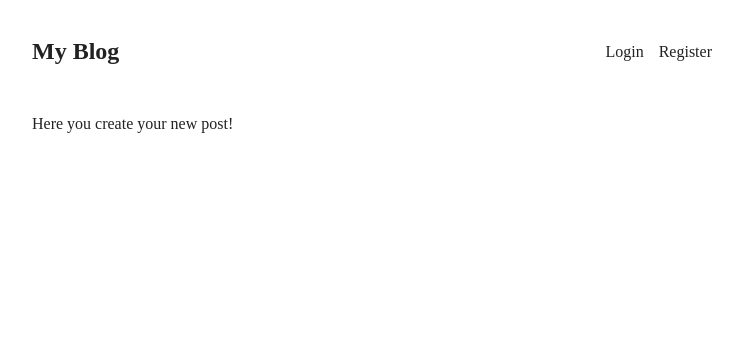
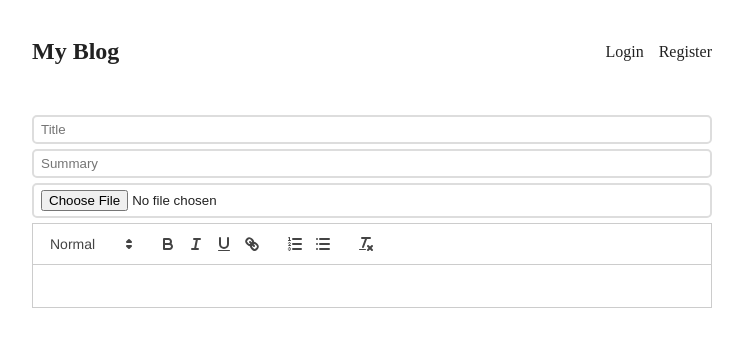
Before and after one commit to Meshclan1/MERN-Blog-App, a React (Vite) app in the folder client/: page /create in a window 1280 px wide. Shown: the top 346 px of the page, without its empty margins (268-1011 px from the left). Built offline with nearby package versions, Linux system fonts and the light colour scheme; no server answers; the HTML template or start-up script is replaced by a standard one.

Commit message:
implementing react-quill package

```diff
--- a/client/package.json
+++ b/client/package.json
@@ -12,6 +12,7 @@
   "dependencies": {
     "react": "^18.2.0",
     "react-dom": "^18.2.0",
+    "react-quill": "^2.0.0",
     "react-router-dom": "^6.21.0"
   },
   "devDependencies": {
--- a/client/src/components/pages/CreatePost.jsx
+++ b/client/src/components/pages/CreatePost.jsx
@@ -1,3 +1,13 @@
+import ReactQuill from "react-quill";
+import "react-quill/dist/quill.snow.css";
+
 export default function CreatePost() {
-  return <div>Here you create your new post!</div>;
+  return (
+    <form>
+      <input type="title" placeholder={"Title"}></input>
+      <input type="summary" placeholder={"Summary"}></input>
+      <input type="file"></input>
+      <ReactQuill theme="snow" />
+    </form>
+  );
 }
```
Also changed, not shown: 1 other file (tests, documents, lock files or other folders).
